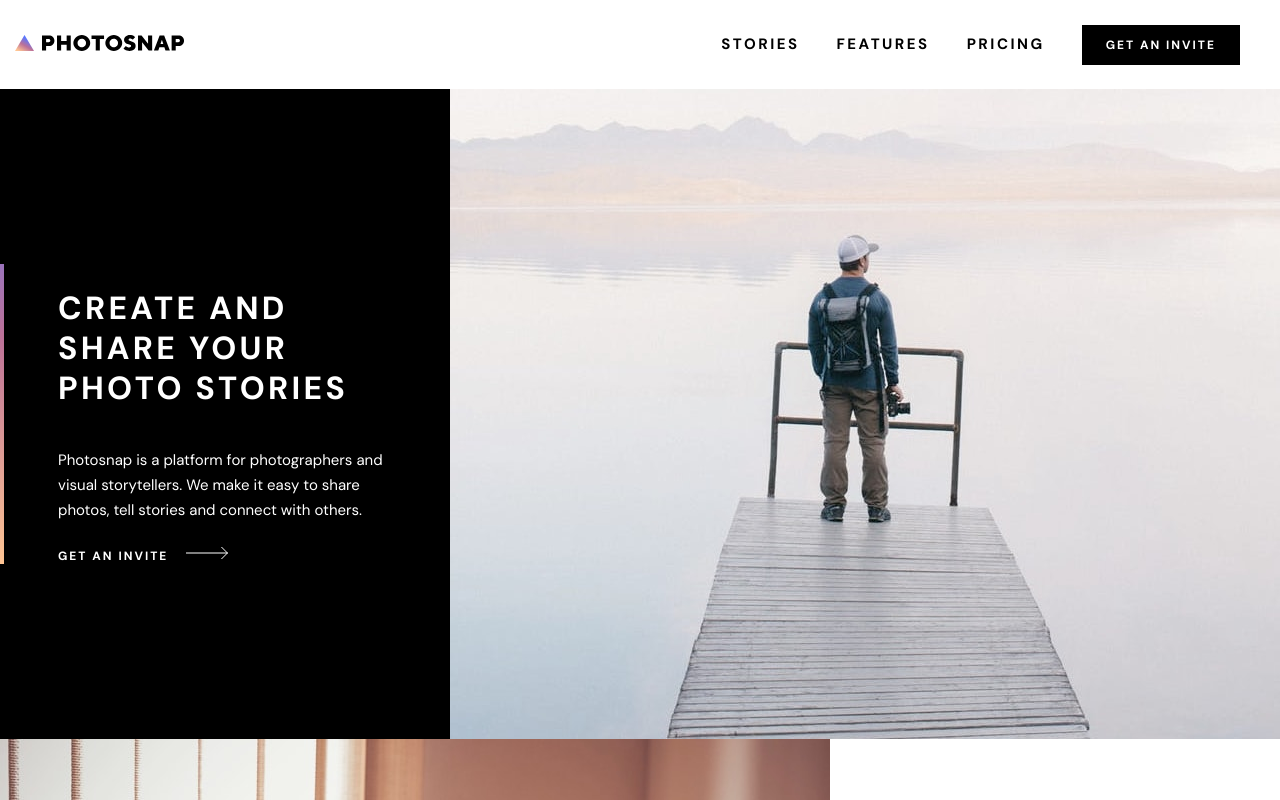
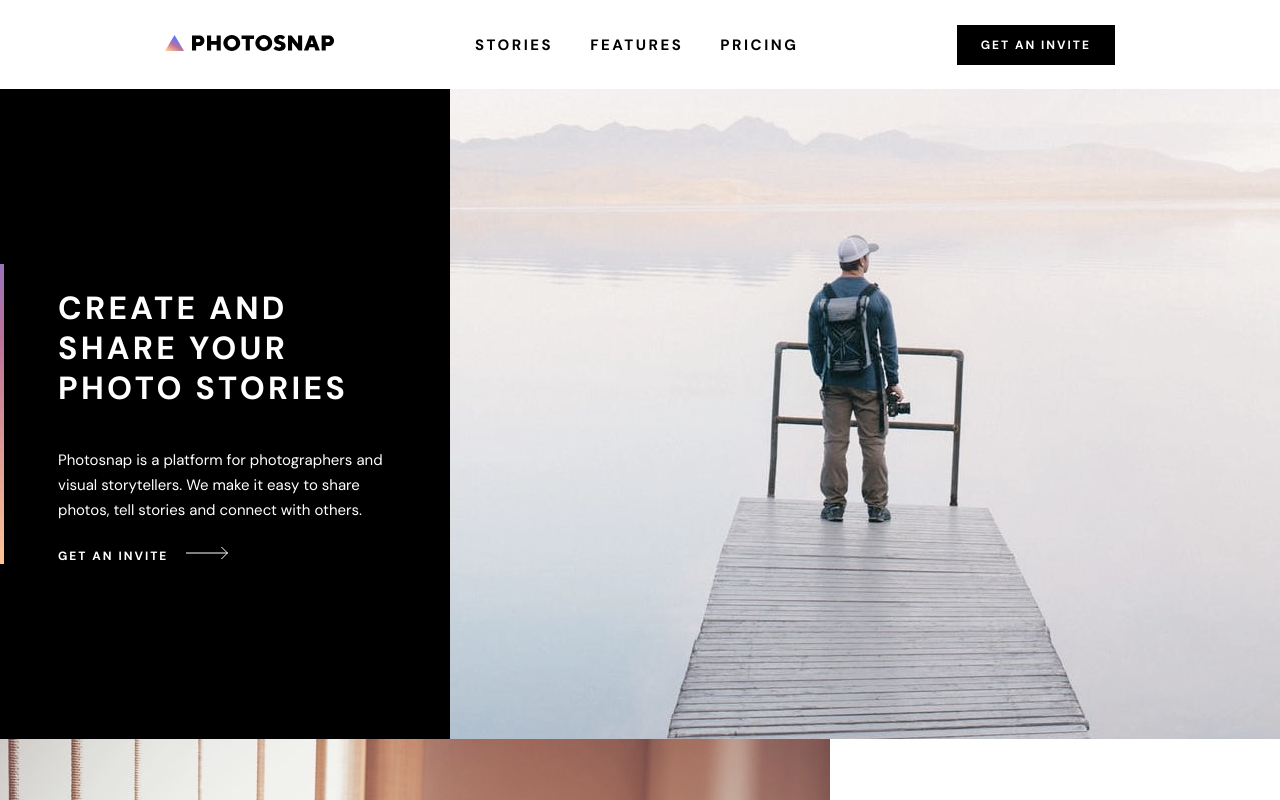
Before and after one commit to marleyanthony/photo-snap, a React (Create React App) app: page / in a window 1280 px wide. Shown: the top 800 px of the page. Built offline with nearby package versions, Linux system fonts and the light colour scheme.

Commit message:
desktop nav style

```diff
--- a/src/components/Header.tsx
+++ b/src/components/Header.tsx
@@ -68,6 +68,7 @@ const Header = () => {
          <section
             className="header__nav"
          >
+            <div className="header__nav-item-wrapper">
                {
                   NavItems.map((navItem, index) => {
                      return (
@@ -81,6 +82,7 @@ const Header = () => {
                      )
                   })
                }
+            </div>
             <button className="header__nav-cta-btn">
                Get an Invite
             </button>
--- a/src/styles/main.css
+++ b/src/styles/main.css
@@ -24,6 +24,22 @@
   }
 }
 
+@media (min-width: 1200px) {
+  .header__nav {
+    width: 50%;
+    display: -webkit-box;
+    display: -ms-flexbox;
+    display: flex;
+    -webkit-box-align: center;
+        -ms-flex-align: center;
+            align-items: center;
+    -webkit-box-pack: justify;
+        -ms-flex-pack: justify;
+            justify-content: space-between;
+    margin-right: 16.5rem;
+  }
+}
+
 .header__nav-cta-btn {
   text-transform: uppercase;
   color: #fff;
@@ -38,6 +54,12 @@
 
 .header__logo {
   padding: 3.5rem 1.5rem;
+}
+
+@media (min-width: 1200px) {
+  .header__logo {
+    padding-left: 16.5rem;
+  }
 }
 
 .header__nav-item {
```
Also changed, not shown: src/styles/partials/_header.scss (+12 -0 lines), 2 other files (tests, documents, lock files or other folders). Lines whose indentation alone changed are shown as unchanged.
